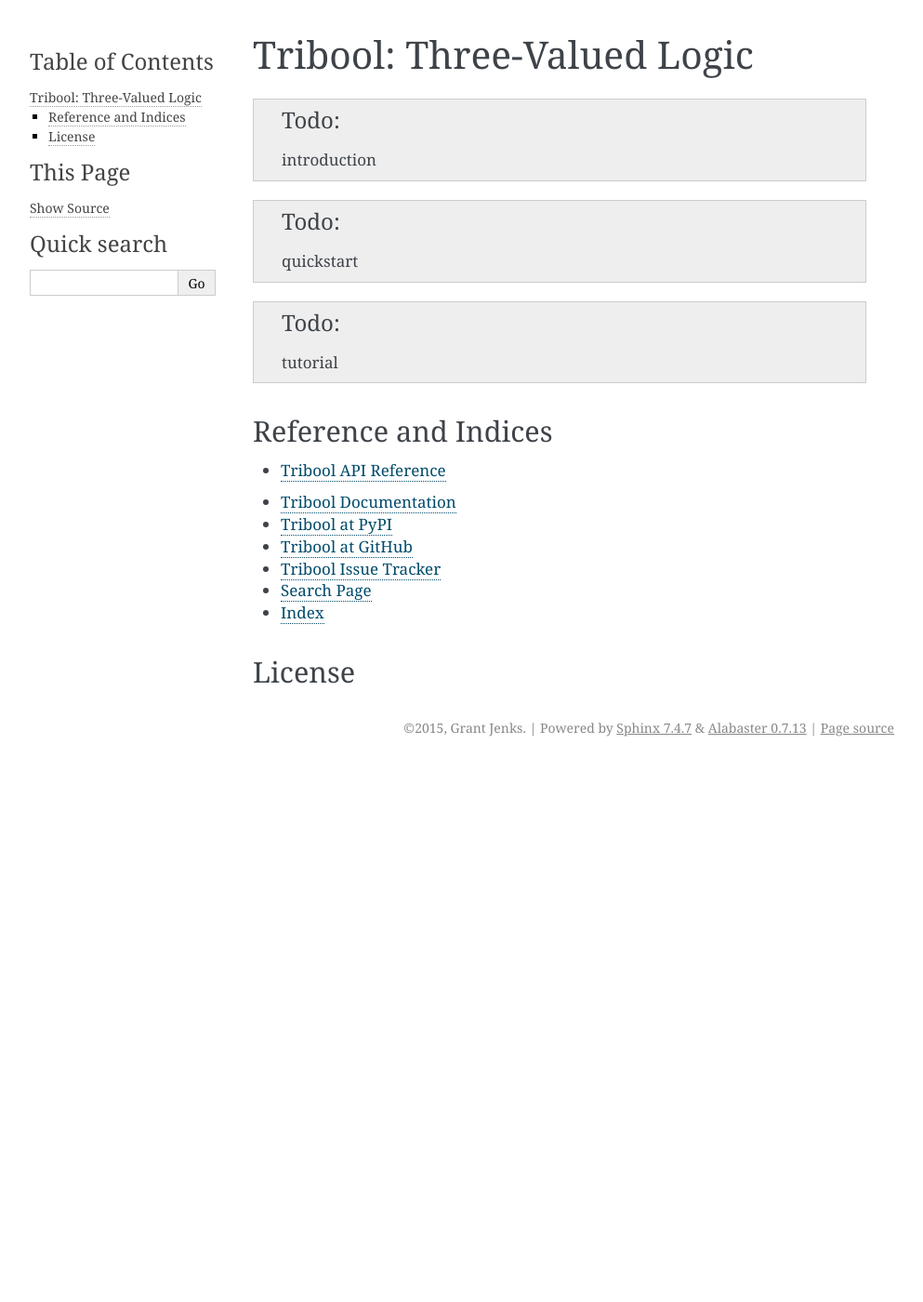
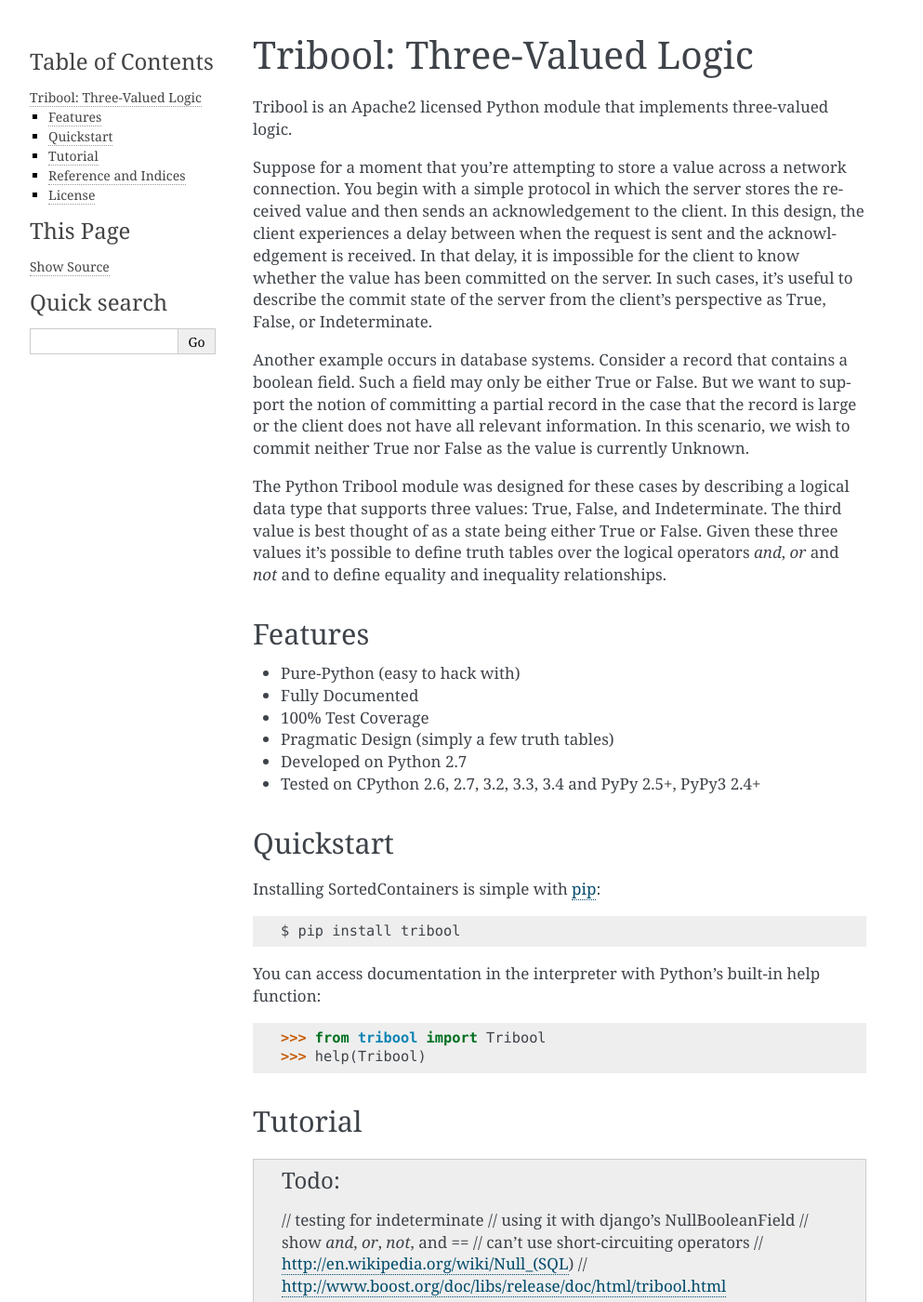
Before and after one commit to grantjenks/python-tribool, a Sphinx documentation site: the page built from docs/index.rst, in a window 1280 px wide and 1400 px high. Shown: the whole window at 93% size, without its empty margins (148-1141 px from the left). Built offline with Sphinx 7.4.7, drawn with Linux system fonts in a browser that asks for light colours.

Commit message:
Update index introduction, features, and quickstart (tutorial remains)

```diff
--- a/docs/index.rst
+++ b/docs/index.rst
@@ -1,17 +1,65 @@
 Tribool: Three-Valued Logic
 ===========================
 
-.. todo::
+Tribool is an Apache2 licensed Python module that implements three-valued
+logic.
 
-   introduction
+Suppose for a moment that you're attempting to store a value across a network
+connection. You begin with a simple protocol in which the server stores the
+received value and then sends an acknowledgement to the client.  In this
+design, the client experiences a delay between when the request is sent and the
+acknowledgement is received. In that delay, it is impossible for the client to
+know whether the value has been committed on the server.  In such cases, it's
+useful to describe the commit state of the server from the client's perspective
+as True, False, or Indeterminate.
+
+Another example occurs in database systems. Consider a record that contains
+a boolean field. Such a field may only be either True or False. But we want
+to support the notion of committing a partial record in the case that the
+record is large or the client does not have all relevant information. In this
+scenario, we wish to commit neither True nor False as the value is currently
+Unknown.
+
+The Python Tribool module was designed for these cases by describing a logical
+data type that supports three values: True, False, and Indeterminate. The third
+value is best thought of as a state being either True or False. Given these
+three values it's possible to define truth tables over the logical operators
+`and`, `or` and `not` and to define equality and inequality relationships.
+
+Features
+--------
+
+- Pure-Python (easy to hack with)
+- Fully Documented
+- 100% Test Coverage
+- Pragmatic Design (simply a few truth tables)
+- Developed on Python 2.7
+- Tested on CPython 2.6, 2.7, 3.2, 3.3, 3.4 and PyPy 2.5+, PyPy3 2.4+
+
+Quickstart
+----------
+
+Installing SortedContainers is simple with
+`pip <http://www.pip-installer.org/>`_::
+
+    $ pip install tribool
+
+You can access documentation in the interpreter with Python's built-in help
+function:
+
+    >>> from tribool import Tribool
+    >>> help(Tribool)
+
+Tutorial
+--------
 
 .. todo::
-
-   quickstart
-
-.. todo::
-
-   tutorial
+   // testing for indeterminate
+   // using it with django's NullBooleanField
+   // show `and`, `or`, `not`, and `==`
+   // can't use short-circuiting operators
+   // http://en.wikipedia.org/wiki/Null_(SQL)
+   // http://www.boost.org/doc/libs/release/doc/html/tribool.html
 
 Reference and Indices
 ---------------------
```
Also changed, not shown: other parts of docs/index.rst (+2 -0 lines).
